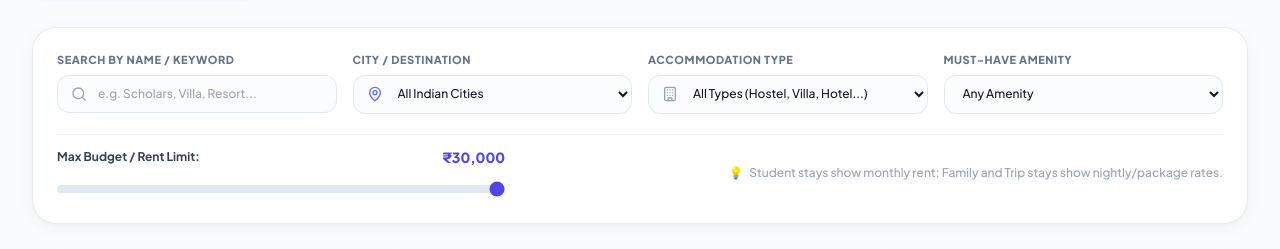
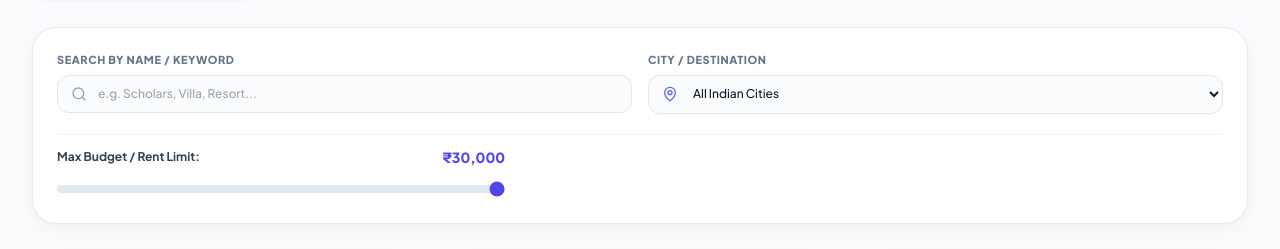
Before and after one commit to shubham6369/rentify, a Next.js app: page /hotels in a window 1280 px wide. Shown: the part 254-503 px from the top of the page. Built offline with nearby package versions, Linux system fonts and the light colour scheme.

Commit message:
style: remove hero subtitle, badges, trust features, footer from home page and streamline hotel search filters

```diff
--- a/src/app/hotels/page.tsx
+++ b/src/app/hotels/page.tsx
@@ -2,7 +2,7 @@
 
 import React, { useState, useEffect, Suspense } from 'react';
 import { useSearchParams, useRouter } from 'next/navigation';
-import { Hotel, StayCategory, PropertyType } from '@/types';
+import { Hotel, StayCategory } from '@/types';
 import { HotelCard } from '@/components/HotelCard';
 import {
   Search,
@@ -11,8 +11,7 @@ import {
   GraduationCap,
   Users,
   Compass,
-  X,
-  Building
+  X
 } from 'lucide-react';
 
 function HotelsSearchContent() {
@@ -27,10 +26,8 @@ function HotelsSearchContent() {
   // Local Filter States
   const [category, setCategory] = useState<StayCategory | 'all'>(initialCategory);
   const [city, setCity] = useState(initialCity);
-  const [propertyType, setPropertyType] = useState<PropertyType | 'all'>('all');
   const [searchQuery, setSearchQuery] = useState(initialSearch);
   const [maxPrice, setMaxPrice] = useState<number>(30000);
-  const [selectedAmenity, setSelectedAmenity] = useState<string>('all');
 
   // Hotels State
   const [hotels, setHotels] = useState<Hotel[]>([]);
@@ -51,20 +48,13 @@ function HotelsSearchContent() {
         const params = new URLSearchParams();
         if (category !== 'all') params.append('category', category);
         if (city) params.append('city', city);
-        if (propertyType !== 'all') params.append('propertyType', propertyType);
         if (searchQuery) params.append('search', searchQuery);
         params.append('maxPrice', maxPrice.toString());
 
         const res = await fetch(`/api/hotels?${params.toString()}`);
         const data = await res.json();
         if (data.success) {
-          let list: Hotel[] = data.hotels;
-          if (selectedAmenity !== 'all') {
-            list = list.filter((h) =>
-              h.amenities.some((a) => a.toLowerCase().includes(selectedAmenity.toLowerCase()))
-            );
-          }
-          setHotels(list);
+          setHotels(data.hotels);
         }
       } catch (err) {
         console.error('Fetch hotels error:', err);
@@ -74,15 +64,13 @@ function HotelsSearchContent() {
     }
 
     fetchHotels();
-  }, [category, city, propertyType, searchQuery, maxPrice, selectedAmenity]);
+  }, [category, city, searchQuery, maxPrice]);
 
   const resetFilters = () => {
     setCategory('student');
     setCity('');
-    setPropertyType('all');
     setSearchQuery('');
     setMaxPrice(30000);
-    setSelectedAmenity('all');
     router.push('/hotels?category=student');
   };
 
@@ -158,7 +146,7 @@ function HotelsSearchContent() {
 
       {/* 2. Interactive Search & Filters Panel */}
       <div className="bg-white p-6 rounded-3xl border border-slate-200/80 shadow-card space-y-5">
-        <div className="grid grid-cols-1 sm:grid-cols-2 lg:grid-cols-4 gap-4">
+        <div className="grid grid-cols-1 md:grid-cols-2 gap-4">
           {/* Keyword Search */}
           <div>
             <label className="block text-[11px] font-extrabold uppercase tracking-wider text-slate-500 mb-1.5">
@@ -198,54 +186,11 @@ function HotelsSearchContent() {
               </select>
             </div>
           </div>
-
-          {/* Property Type */}
-          <div>
-            <label className="block text-[11px] font-extrabold uppercase tracking-wider text-slate-500 mb-1.5">
-              Accommodation Type
-            </label>
-            <div className="relative">
-              <Building className="w-4 h-4 text-slate-400 absolute left-3.5 top-1/2 -translate-y-1/2" />
-              <select
-                value={propertyType}
-                onChange={(e) => setPropertyType(e.target.value as any)}
-                className="w-full pl-10 pr-3.5 py-2.5 text-xs rounded-xl border border-slate-200 bg-slate-50/50 focus:bg-white focus:outline-none focus:ring-2 focus:ring-indigo-500/20 focus:border-indigo-600 font-medium transition-all"
-              >
-                <option value="all">All Types (Hostel, Villa, Hotel...)</option>
-                <option value="hostel">Hostel (Student)</option>
-                <option value="pg">PG Accommodation (Student)</option>
-                <option value="villa">Private Villa (Family)</option>
-                <option value="apartment">Family Apartment</option>
-                <option value="hotel">Boutique Hotel</option>
-                <option value="resort">Leisure Resort</option>
-              </select>
-            </div>
-          </div>
-
-          {/* Key Amenities */}
-          <div>
-            <label className="block text-[11px] font-extrabold uppercase tracking-wider text-slate-500 mb-1.5">
-              Must-Have Amenity
-            </label>
-            <select
-              value={selectedAmenity}
-              onChange={(e) => setSelectedAmenity(e.target.value)}
-              className="w-full px-3.5 py-2.5 text-xs rounded-xl border border-slate-200 bg-slate-50/50 focus:bg-white focus:outline-none focus:ring-2 focus:ring-indigo-500/20 focus:border-indigo-600 font-medium transition-all"
-            >
-              <option value="all">Any Amenity</option>
-              <option value="Wi-Fi">Dedicated High-Speed Wi-Fi</option>
-              <option value="Mess">Nutritious Mess Meals Included</option>
-              <option value="Study">Quiet Study Library / Pods</option>
-              <option value="Pool">Swimming Pool</option>
-              <option value="Kitchen">Equipped Kitchen</option>
-              <option value="CCTV">24/7 Biometric / CCTV Security</option>
-            </select>
-          </div>
         </div>
 
         {/* Price Slider Bar */}
-        <div className="pt-3 border-t border-slate-100 flex flex-col sm:flex-row sm:items-center justify-between gap-4">
-          <div className="flex-1 max-w-md">
+        <div className="pt-3 border-t border-slate-100">
+          <div className="max-w-md">
             <div className="flex items-center justify-between text-xs font-bold text-slate-700 mb-2">
               <span>Max Budget / Rent Limit:</span>
               <span className="text-indigo-600 font-extrabold text-sm">₹{maxPrice.toLocaleString('en-IN')}</span>
@@ -259,11 +204,6 @@ function HotelsSearchContent() {
               onChange={(e) => setMaxPrice(Number(e.target.value))}
               className="w-full h-2 bg-slate-200 rounded-lg appearance-none cursor-pointer accent-indigo-600"
             />
-          </div>
-
-          <div className="text-xs text-slate-400 font-medium flex items-center gap-1.5">
-            <span>💡</span>
-            <span>Student stays show monthly rent; Family and Trip stays show nightly/package rates.</span>
           </div>
         </div>
       </div>
--- a/src/app/page.tsx
+++ b/src/app/page.tsx
@@ -10,10 +10,7 @@ import {
   Users,
   Compass,
   ArrowRight,
-  CheckCircle2,
-  Sparkles,
-  LogOut,
-  UserCheck
+  LogOut
 } from 'lucide-react';
 
 export default function HomePage() {
@@ -85,20 +82,13 @@ export default function HomePage() {
 
       {/* Main Container: The 3 Core Booking Experiences */}
       <main className="flex-1 max-w-7xl mx-auto px-4 sm:px-6 py-8 sm:py-12 w-full flex flex-col justify-center">
-        <div className="text-center space-y-3 mb-10 sm:mb-12">
-          <div className="inline-flex items-center gap-2 px-3.5 py-1.5 rounded-full bg-white/80 border border-indigo-100 text-indigo-700 text-xs font-bold shadow-xs backdrop-blur-sm">
-            <Sparkles className="w-3.5 h-3.5 text-indigo-500" />
-            <span>Select Your Stay Category</span>
-          </div>
+        <div className="text-center mb-8 sm:mb-12">
           <h1 className="text-3xl sm:text-5xl font-black text-slate-900 tracking-tight leading-tight">
             Find Your Ideal Stay,{' '}
             <span className="bg-gradient-to-r from-indigo-600 via-sky-600 to-emerald-600 bg-clip-text text-transparent">
               Simplified & Verified
             </span>
           </h1>
-          <p className="text-xs sm:text-sm text-slate-500 max-w-xl mx-auto leading-relaxed">
-            Transparent monthly student leases, private family holiday villas, and leisure getaways across India with direct booking and secure advance payments.
-          </p>
         </div>
 
         {/* The 3 Core Booking Cards */}
@@ -199,39 +189,6 @@ export default function HomePage() {
             </div>
           </div>
         </div>
-
-        {/* Bottom Trust & Security Features */}
-        <div className="mt-12 sm:mt-16 pt-8 border-t border-slate-200/60 max-w-4xl mx-auto w-full grid grid-cols-1 sm:grid-cols-3 gap-6 text-center sm:text-left">
-          <div className="flex items-center gap-3 justify-center sm:justify-start">
-            <div className="w-9 h-9 rounded-xl bg-indigo-50 border border-indigo-100 flex items-center justify-center text-indigo-600 shrink-0">
-              <UserCheck className="w-4 h-4" />
-            </div>
-            <div>
-              <p className="text-xs font-bold text-slate-800">100% Aadhaar Verified</p>
-              <p className="text-[11px] text-slate-500">Genuine verified hosts & safe stays</p>
-            </div>
-          </div>
-
-          <div className="flex items-center gap-3 justify-center sm:justify-start">
-            <div className="w-9 h-9 rounded-xl bg-amber-50 border border-amber-100 flex items-center justify-center text-amber-600 shrink-0">
-              <Sparkles className="w-4 h-4" />
-            </div>
-            <div>
-              <p className="text-xs font-bold text-slate-800">Zero Brokerage</p>
-              <p className="text-[11px] text-slate-500">Direct booking with advance terms</p>
-            </div>
-          </div>
-
-          <div className="flex items-center gap-3 justify-center sm:justify-start">
-            <div className="w-9 h-9 rounded-xl bg-emerald-50 border border-emerald-100 flex items-center justify-center text-emerald-600 shrink-0">
-              <CheckCircle2 className="w-4 h-4" />
-            </div>
-            <div>
-              <p className="text-xs font-bold text-slate-800">Instant QR Confirmation</p>
-              <p className="text-[11px] text-slate-500">Official digital stay vouchers</p>
-            </div>
-          </div>
-        </div>
       </main>
     </div>
   );
--- a/src/components/Footer.tsx
+++ b/src/components/Footer.tsx
@@ -2,9 +2,16 @@
 
 import React from 'react';
 import Link from 'next/link';
-import { Compass, ShieldCheck } from 'lucide-react';
+import { usePathname } from 'next/navigation';
+import { Compass } from 'lucide-react';
 
 export function Footer() {
+  const pathname = usePathname();
+
+  if (pathname === '/' || pathname.startsWith('/auth')) {
+    return null;
+  }
+
   return (
     <footer className="border-t border-slate-200/80 bg-white/70 backdrop-blur-md mt-auto py-8">
       <div className="max-w-7xl mx-auto px-4 sm:px-6 lg:px-8 flex flex-col sm:flex-row items-center justify-between gap-4 text-xs text-slate-500">
```
